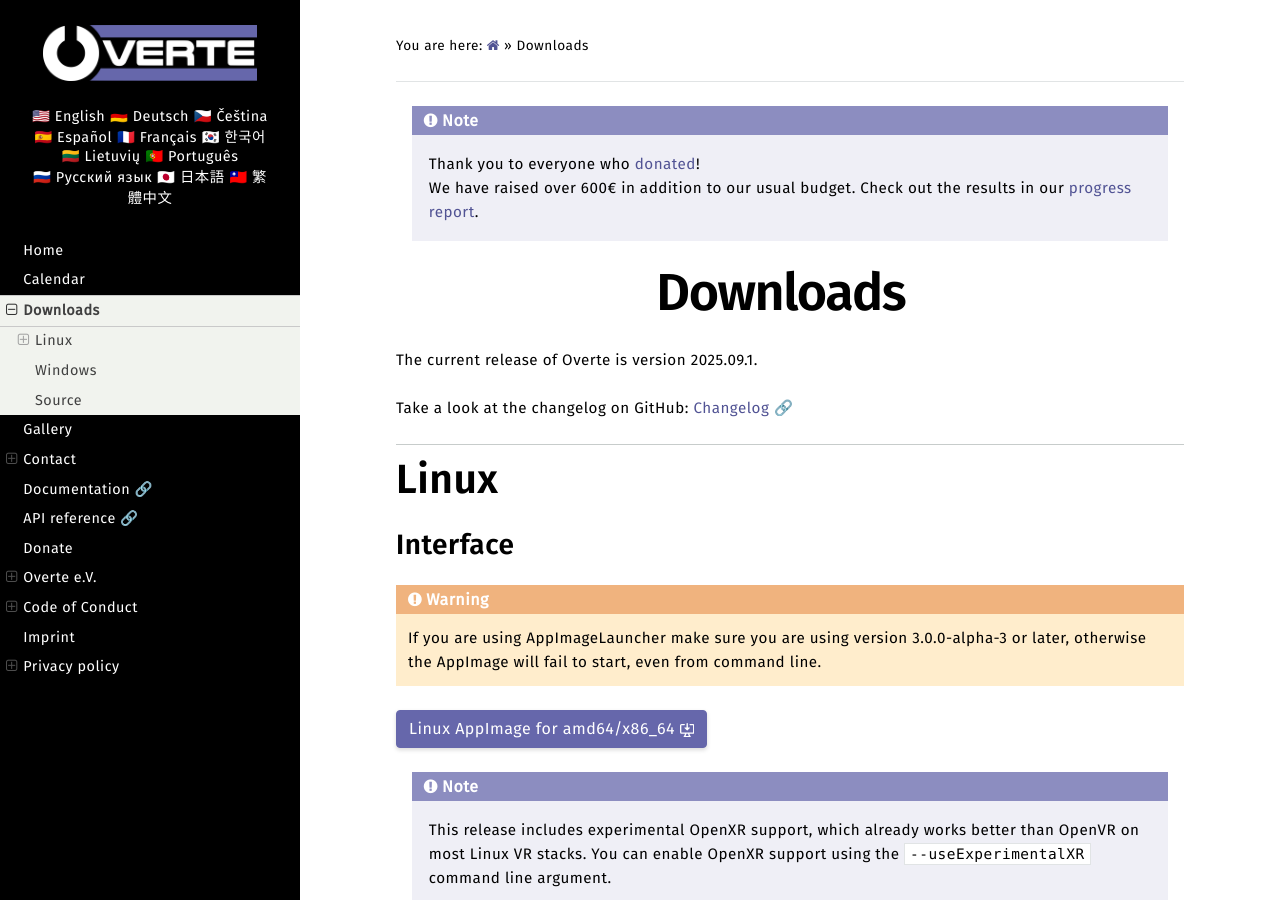
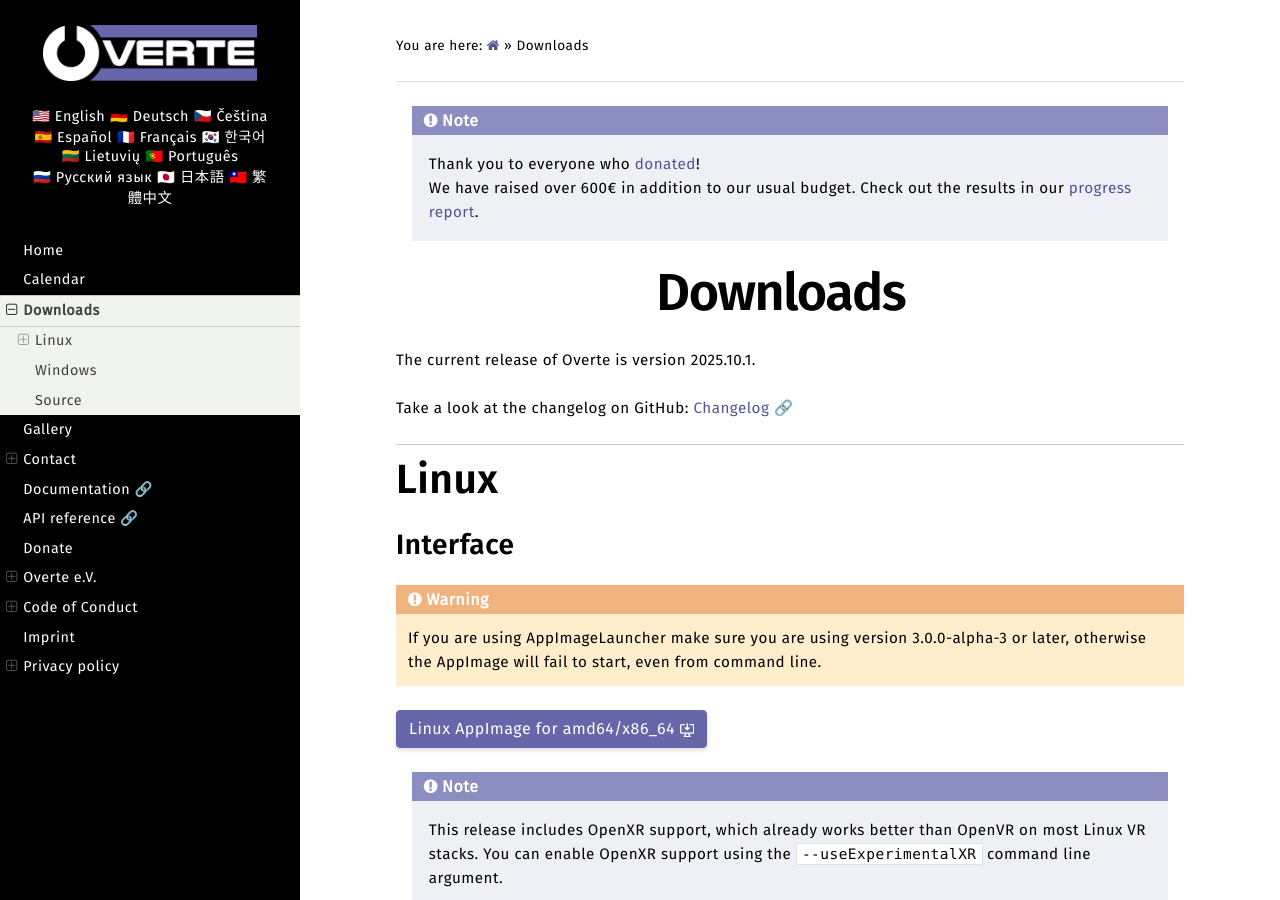
Before and after one commit to overte-org/overte-website-sphinx, a Sphinx documentation site: the page built from source/downloads.rst, in a window 1280 px wide and 900 px high. Built offline with Sphinx 7.4.7 and the Read the Docs theme 3.1.0, drawn with Linux system fonts in a browser that asks for light colours.

Commit message:
Update downloads.rst for version 2025.10.1.

```diff
--- a/source/downloads.rst
+++ b/source/downloads.rst
@@ -4,7 +4,7 @@
 Downloads
 #########
 
-The current release of Overte is version 2025.09.1.
+The current release of Overte is version 2025.10.1.
 
 Take a look at the changelog on GitHub: `Changelog 🔗 <https://github.com/overte-org/overte/blob/master/CHANGELOG.md>`_
 
@@ -21,7 +21,7 @@
 
     If you are using AppImageLauncher make sure you are using version 3.0.0-alpha-3 or later, otherwise the AppImage will fail to start, even from command line.
 
-.. button-link:: https://public.overte.org/build/overte/release/2025.09.1/Overte-2025.09.1-x86_64.AppImage
+.. button-link:: https://public.overte.org/build/overte/release/2025.10.1/Overte-2025.10.1-x86_64.AppImage
     :shadow:
     :color: primary
 
@@ -29,7 +29,7 @@
 
 .. note::
 
-    This release includes experimental OpenXR support, which already works better than OpenVR on most Linux VR stacks.
+    This release includes OpenXR support, which already works better than OpenVR on most Linux VR stacks.
     You can enable OpenXR support using the :bash:`--useExperimentalXR` command line argument.
 
 .. note::
@@ -42,7 +42,7 @@
 Domain Server
 *************
 
-Select the appropriate package for your distribution and architecture from `public.overte.org 🔗 <https://public.overte.org/index.html#build/overte/release/2025.09.1/>`_.
+Select the appropriate package for your distribution and architecture from `public.overte.org 🔗 <https://public.overte.org/index.html#build/overte/release/2025.10.1/>`_.
 
 There are also Docker images available on `hub.docker.com 🔗 <https://hub.docker.com/r/overte/overte-server/tags>`_. These images are still new, so please report any issues you run into on our `GitHub issue tracker 🔗 <https://github.com/overte-org/overte/issues>`_.
 
@@ -55,7 +55,7 @@
 Select a custom install and tick “Overte Server” during the installation process if you want to run a Domain Server.
 You can always rerun the installer later to install the server software afterwards.
 
-.. button-link:: https://public.overte.org/build/overte/release/2025.09.1/Overte-2025.09.1.exe
+.. button-link:: https://public.overte.org/build/overte/release/2025.10.1/Overte-2025.10.1.exe
     :shadow:
     :color: primary
 
```
